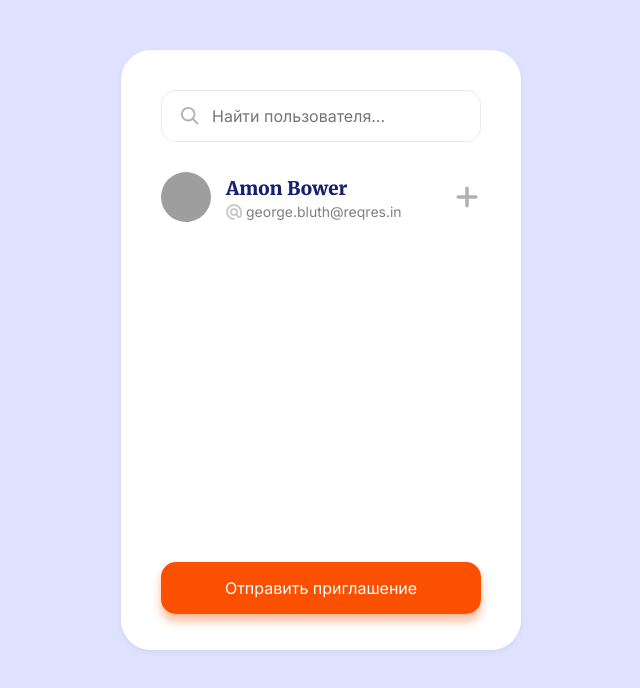
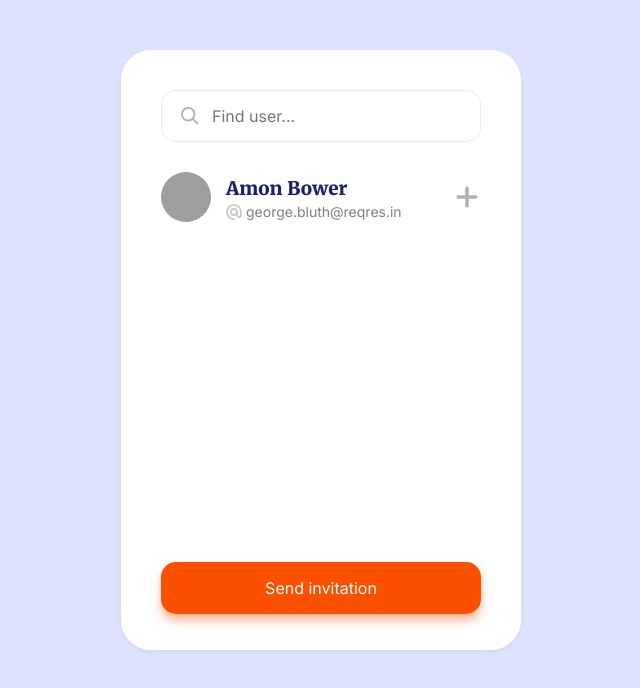
Before and after one commit to Chaosborne/UserList, a React (Create React App) app: page / in a window 1280 px wide. Shown: the top 688 px of the page, without its empty margins (319-959 px from the left). Built offline with nearby package versions, Linux system fonts and the light colour scheme; grey boxes are pictures that could not be loaded.

Commit message:
translation

```diff
--- a/package.json
+++ b/package.json
@@ -7,7 +7,7 @@
     "@testing-library/react": "^13.3.0",
     "@testing-library/user-event": "^13.5.0",
     "react": "^18.1.0",
-    "react-content-loader": "^6.2.0",
+    "react-content-loader": "^6.2.1",
     "react-dom": "^18.1.0",
     "react-scripts": "5.0.1",
     "sass": "^1.52.3",
--- a/src/components/Success.jsx
+++ b/src/components/Success.jsx
@@ -4,8 +4,8 @@ export const Success = ({ count }) => {
   return (
     <div class="success-block">
       <img src="/assets/success.svg" alt="Success" />
-      <h3>Успешно!</h3>
-      <p>Всем {count} пользователям отправлено приглашение.</p>
+      <h3>Success!</h3>
+      <p>The invitation is sent to all {count} users</p>
       <button className="send-invite-btn">Назад</button>
     </div>
   );
--- a/src/components/Users/index.jsx
+++ b/src/components/Users/index.jsx
@@ -9,7 +9,7 @@ export const Users = ({ items, isLoading }) => {
         <svg viewBox="0 0 20 20" xmlns="http://www.w3.org/2000/svg">
           <path d="M12.9 14.32a8 8 0 1 1 1.41-1.41l5.35 5.33-1.42 1.42-5.33-5.34zM8 14A6 6 0 1 0 8 2a6 6 0 0 0 0 12z" />
         </svg>
-        <input type="text" placeholder="Найти пользователя..." />
+        <input type="text" placeholder="Find user..." />
       </div>
       {isLoading ? (
         <div className="skeleton-list">
@@ -22,7 +22,7 @@ export const Users = ({ items, isLoading }) => {
           <User />
         </ul>
       )}
-      <button className="send-invite-btn">Отправить приглашение</button>
+      <button className="send-invite-btn">Send invitation</button>
     </>
   );
 };
```
Also changed, not shown: 1 other file (tests, documents, lock files or other folders).
